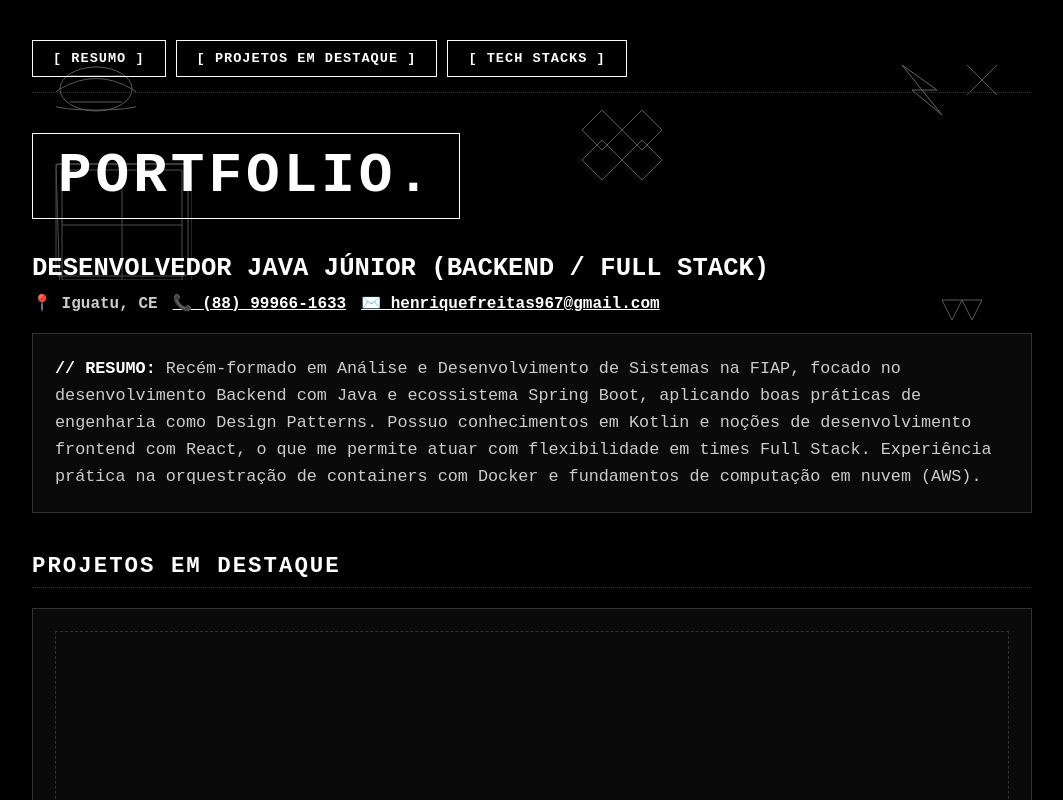
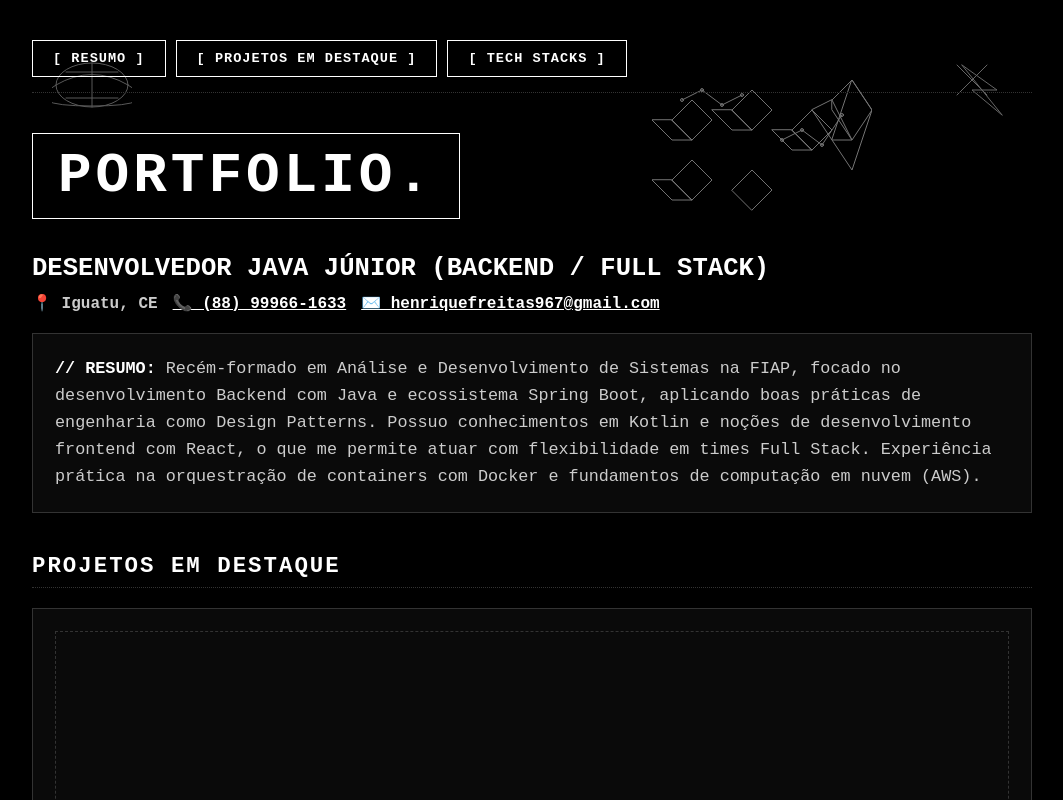
Before and after one commit to HenriqueFreitas03/curriculo, a React (Vite) app: page / in a window 1280 px wide. Shown: the top 800 px of the page, without its empty margins (108-1171 px from the left). Built offline with nearby package versions, Linux system fonts and the light colour scheme.

Commit message:
Enhance Decorations component with new visual elements; update styles and structure

```diff
--- a/src/components/Decorations.jsx
+++ b/src/components/Decorations.jsx
@@ -1,6 +1,6 @@
 const Dec = ({ viewBox, w, h, top, left, opacity = 0.35, children }) => (
   <div className="dec" style={{ top, left, width: w, height: h, opacity }}>
-    <svg viewBox={viewBox} stroke="white" strokeWidth="1" fill="none">
+    <svg viewBox={viewBox} stroke="white" strokeWidth="1" fill="none" strokeLinecap="round" strokeLinejoin="round">
       {children}
     </svg>
   </div>
@@ -9,41 +9,77 @@ const Dec = ({ viewBox, w, h, top, left, opacity = 0.35, children }) => (
 export default function Decorations() {
   return (
     <div className="decorations">
-      <Dec viewBox="0 0 80 50" w={80} h={50} top="24px" left="24px">
+      {/* CLUSTER SUPERIOR DIREITO — cubos, cristais e pontos conectados */}
+      <Dec viewBox="0 0 220 160" w={220} h={160} top="40px" left="620px" opacity={0.45}>
+        {/* cubos wireframe */}
+        <path d="M20 40 L40 20 L60 40 L40 60 Z M20 40 L40 60 L20 60 L0 40 Z" />
+        <path d="M80 30 L100 10 L120 30 L100 50 Z M80 30 L100 50 L80 50 L60 30 Z" />
+        <path d="M140 50 L160 30 L180 50 L160 70 Z M140 50 L160 70 L140 70 L120 50 Z" />
+        <path d="M20 100 L40 80 L60 100 L40 120 Z M20 100 L40 120 L20 120 L0 100 Z" />
+        <path d="M80 110 L100 90 L120 110 L100 130 Z" />
+        {/* cristal grande */}
+        <path d="M180 20 L200 0 L220 30 L200 60 L180 30 Z" />
+        <path d="M180 20 L200 60 L180 60 L160 30 Z" />
+        <path d="M200 0 L220 30 L200 90 L180 60 Z" />
+        {/* pontos flutuantes conectados por linhas finas */}
+        <circle cx="30" cy="20" r="1.5" />
+        <circle cx="50" cy="10" r="1.5" />
+        <circle cx="70" cy="25" r="1.5" />
+        <circle cx="90" cy="15" r="1.5" />
+        <line x1="30" y1="20" x2="50" y2="10" />
+        <line x1="50" y1="10" x2="70" y2="25" />
+        <line x1="70" y1="25" x2="90" y2="15" />
+        <circle cx="130" cy="60" r="1.5" />
+        <circle cx="150" cy="50" r="1.5" />
+        <circle cx="170" cy="65" r="1.5" />
+        <line x1="130" y1="60" x2="150" y2="50" />
+        <line x1="150" y1="50" x2="170" y2="65" />
+        <circle cx="190" cy="35" r="1.5" />
+        <line x1="170" y1="65" x2="190" y2="35" />
+      </Dec>
+
+      {/* CLUSTER INFERIOR ESQUERDO — ondas, barra de áudio e pontos */}
+      <Dec viewBox="0 0 200 100" w={200} h={100} top="620px" left="0px" opacity={0.4}>
+        <path d="M0 60 Q40 20 80 60 T160 60 T200 60" />
+        <rect x="10" y="40" width="4" height="12" />
+        <rect x="20" y="30" width="4" height="22" />
+        <rect x="30" y="45" width="4" height="7" />
+        <rect x="40" y="20" width="4" height="32" />
+        <rect x="50" y="50" width="4" height="2" />
+        <rect x="60" y="25" width="4" height="27" />
+        <circle cx="150" cy="80" r="2" />
+        <circle cx="170" cy="70" r="2" />
+        <circle cx="190" cy="85" r="2" />
+      </Dec>
+
+      {/* CLUSTER INFERIOR DIREITO — barras horizontais, EST. e bordas */}
+      <Dec viewBox="0 0 220 60" w={220} h={60} top="900px" left="780px" opacity={0.45}>
+        <rect x="0" y="5" width="140" height="2" />
+        <rect x="0" y="15" width="90" height="2" />
+        <rect x="0" y="25" width="50" height="2" />
+        <rect x="0" y="35" width="30" height="2" />
+        <text x="160" y="52" fontSize="10" fontFamily="monospace" fill="white" letterSpacing="2">EST. 2100</text>
+        <line x1="160" y1="48" x2="210" y2="48" />
+      </Dec>
+
+      {/* Canto superior esquerdo — globo e linhas */}
+      <Dec viewBox="0 0 80 50" w={80} h={50} top="20px" left="20px" opacity={0.35}>
         <ellipse cx="40" cy="25" rx="36" ry="22" />
         <path d="M4 25 Q40 4 76 25 T40 46 T4 25" />
         <line x1="14" y1="12" x2="66" y2="12" />
         <line x1="14" y1="38" x2="66" y2="38" />
+        <line x1="40" y1="3" x2="40" y2="47" />
       </Dec>
 
-      <Dec viewBox="0 0 140 120" w={140} h={120} top="120px" left="20px" opacity={0.3}>
-        <rect x="4" y="4" width="132" height="112" rx="4" />
-        <path d="M4 4 L136 4 L140 8 L140 132 L8 136 Z" />
-        <line x1="10" y1="10" x2="130" y2="10" />
-        <line x1="10" y1="65" x2="130" y2="65" />
-        <line x1="10" y1="120" x2="130" y2="120" />
-        <line x1="10" y1="10" x2="10" y2="120" />
-        <line x1="70" y1="10" x2="70" y2="120" />
-        <line x1="130" y1="10" x2="130" y2="120" />
-      </Dec>
-
-      <Dec viewBox="0 0 120 100" w={120} h={100} top="60px" left="520px" opacity={0.35}>
-        <path d="M30 30 L50 10 L70 30 L50 50 Z" />
-        <path d="M70 30 L90 10 L110 30 L90 50 Z" />
-        <path d="M30 60 L50 40 L70 60 L50 80 Z" />
-        <path d="M70 60 L90 40 L110 60 L90 80 Z" />
-      </Dec>
-
-      <Dec viewBox="0 0 60 60" w={60} h={60} top="20px" left="860px" opacity={0.4}>
+      {/* Canto superior direito — X e raio */}
+      <Dec viewBox="0 0 60 60" w={60} h={60} top="20px" left="920px" opacity={0.4}>
         <path d="M10 5 L45 30 L20 30 L50 55 Z" />
-      </Dec>
-
-      <Dec viewBox="0 0 40 40" w={40} h={40} top="20px" left="930px" opacity={0.35}>
         <line x1="5" y1="5" x2="35" y2="35" />
         <line x1="35" y1="5" x2="5" y2="35" />
       </Dec>
 
-      <Dec viewBox="0 0 60 140" w={60} h={140} top="250px" left="900px" opacity={0.35}>
+      {/* Triângulos grade — direita média */}
+      <Dec viewBox="0 0 60 160" w={60} h={160} top="300px" left="940px" opacity={0.35}>
         <path d="M10 10 L30 10 L20 30 Z" />
         <path d="M10 50 L30 50 L20 70 Z" />
         <path d="M10 90 L30 90 L20 110 Z" />
@@ -54,45 +90,26 @@ export default function Decorations() {
         <path d="M30 130 L50 130 L40 110 Z" />
       </Dec>
 
-      <Dec viewBox="0 0 60 80" w={60} h={80} top="650px" left="900px" opacity={0.35}>
-        <path d="M5 75 L65 15" />
-        <path d="M5 65 L65 5" />
-        <path d="M5 55 L65 -5" />
+      {/* Linhas pontilhadas diagonais — borda inferior esquerda */}
+      <Dec viewBox="0 0 100 40" w={100} h={40} top="860px" left="0px" opacity={0.35}>
+        <path d="M0 30 Q25 5 50 30 T100 30" />
+        <path d="M10 30 Q35 5 60 30 T90 30" />
       </Dec>
 
-      <Dec viewBox="0 0 140 40" w={140} h={40} top="880px" left="820px" opacity={0.4}>
-        <rect x="10" y="5" width="120" height="4" />
-        <rect x="10" y="15" width="80" height="4" />
-        <rect x="10" y="25" width="40" height="4" />
-        <text x="100" y="36" fontSize="10" fontFamily="monospace" fill="white">EST. 2100</text>
-      </Dec>
-
-      <Dec viewBox="0 0 100 40" w={100} h={40} top="860px" left="20px" opacity={0.35}>
-        <path d="M0 30 Q25 5 50 30 T100 30" />
-      </Dec>
-
-      {[
-        { t: '12%', l: '8%' },
-        { t: '34%', l: '45%' },
-        { t: '67%', l: '22%' },
-        { t: '89%', l: '78%' },
-        { t: '15%', l: '92%' },
-        { t: '56%', l: '60%' },
-        { t: '78%', l: '33%' },
-        { t: '42%', l: '88%' },
-      ].map((p, i) => (
+      {/* Estrelas/pontos dispersos */}
+      {[1, 2, 3, 4, 5, 6, 7, 8, 9, 10].map((i) => (
         <div
           key={i}
           className="dec star"
           style={{
             position: 'absolute',
-            width: '3px',
-            height: '3px',
+            width: '2px',
+            height: '2px',
             background: 'white',
             borderRadius: '50%',
-            opacity: 0.25 + (i % 3) * 0.1,
-            top: p.t,
-            left: p.l,
+            opacity: 0.2 + (i % 4) * 0.15,
+            top: `${10 + (i * 9)}%`,
+            left: `${5 + (i * 11)}%`,
           }}
         />
       ))}
```
